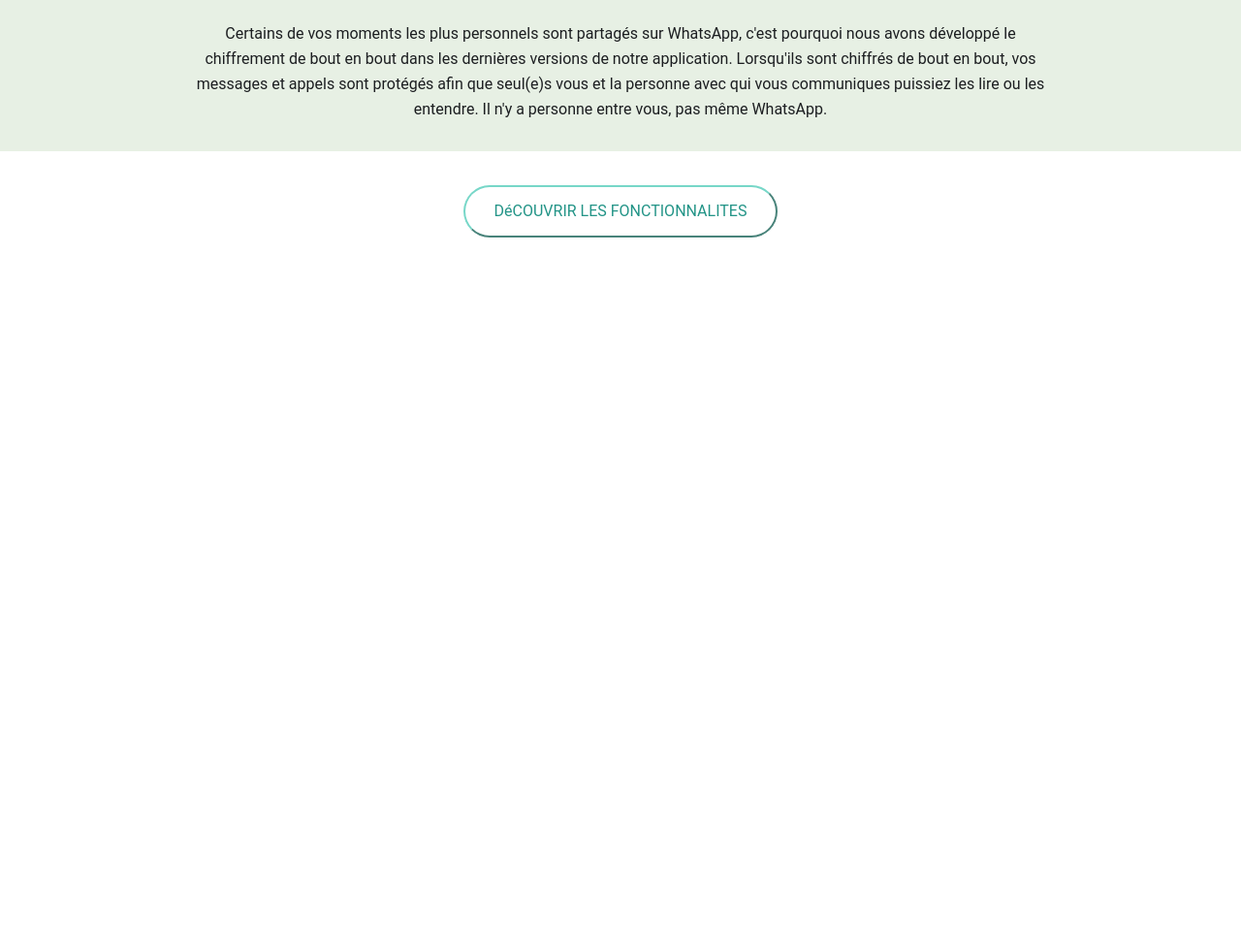
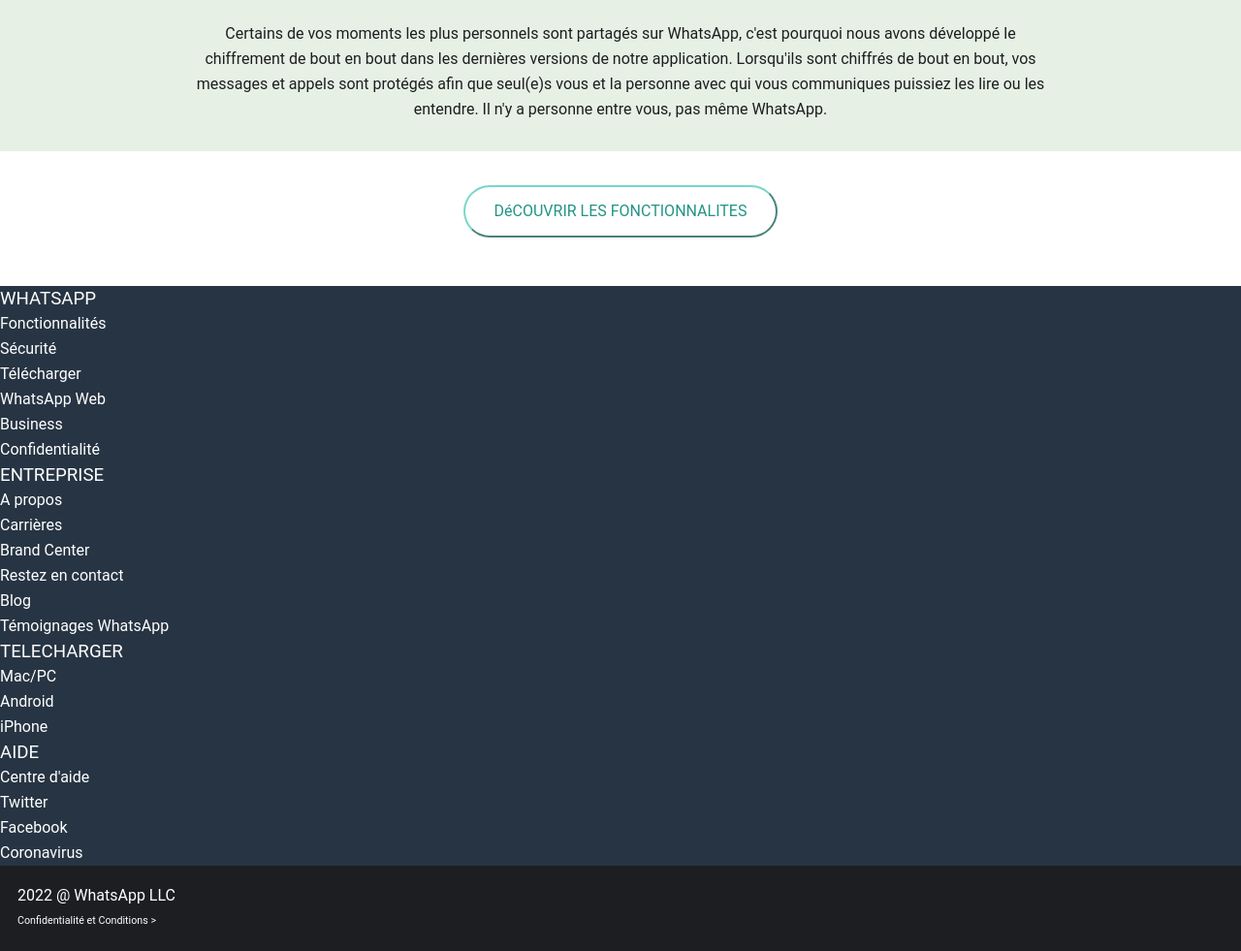
Before and after one commit to Karoffski/Matrice-Test, a plain HTML site: page index.html in a window 1280 px wide. Shown: the part 2250-3231 px from the top of the page at 97% size. Before the commit the page ends 2545 px from the top, so only its background shows below. Drawn offline with Linux system fonts and the light colour scheme.

Commit message:
WhatsApp clone 16:34 04/05

```diff
--- a/index.html
+++ b/index.html
@@ -1,5 +1,5 @@
 <!DOCTYPE html>
-<html lang="en">
+<html lang="fr">
 
 <head>
     <meta charset="utf-8">
@@ -7,7 +7,7 @@
     <link rel="stylesheet" href="./style.css">
 </head>
 
-<body class="body">
+<body>
 
     <header class="header">
         <div id="menu">
@@ -44,15 +44,41 @@
     </section>
 
     <footer>
-        <nav>
-            <ul></ul>
-            <ul></ul>
-            <ul></ul>
-            <ul></ul>
-            <ul></ul>
-            <ul></ul>
-            <ul></ul>
-        </nav>
+        <div class="whatsapp">
+            <h3>WHATSAPP</h3>
+            <h4>Fonctionnalités</h4>
+            <h4>Sécurité</h4>
+            <h4>Télécharger</h4>
+            <h4>WhatsApp Web</h4>
+            <h4>Business</h4>
+            <h4>Confidentialité</h4>
+        </div>
+        <div class="entreprise">
+            <h3>ENTREPRISE</h3>
+            <h4>A propos</h4>
+            <h4>Carrières</h4>
+            <h4>Brand Center</h4>
+            <h4>Restez en contact</h4>
+            <h4>Blog</h4>
+            <h4>Témoignages WhatsApp</h4>
+        </div>
+        <div class="télécharger">
+            <h3>TELECHARGER</h3>
+            <h4>Mac/PC</h4>
+            <h4>Android</h4>
+            <h4>iPhone</h4>
+        </div>
+        <div class="aide">
+            <h3>AIDE</h3>
+            <h4>Centre d'aide</h4>
+            <h4>Twitter</h4>
+            <h4>Facebook</h4>
+            <h4>Coronavirus</h4>
+        </div>
+        <div class="foot">
+            <h4>2022 @ WhatsApp LLC</h4>
+            <h6>Confidentialité et Conditions ></h6>
+        </div>
     </footer>
 
 </body>
--- a/style.css
+++ b/style.css
@@ -100,3 +100,13 @@
   background: #ffffff;
   border-radius: 30px;
 }
+
+footer{
+  background: #273443;
+  color: #ffffff;
+}
+
+.foot{
+  background: #1c1e21;
+  padding: 18px;
+}
```
